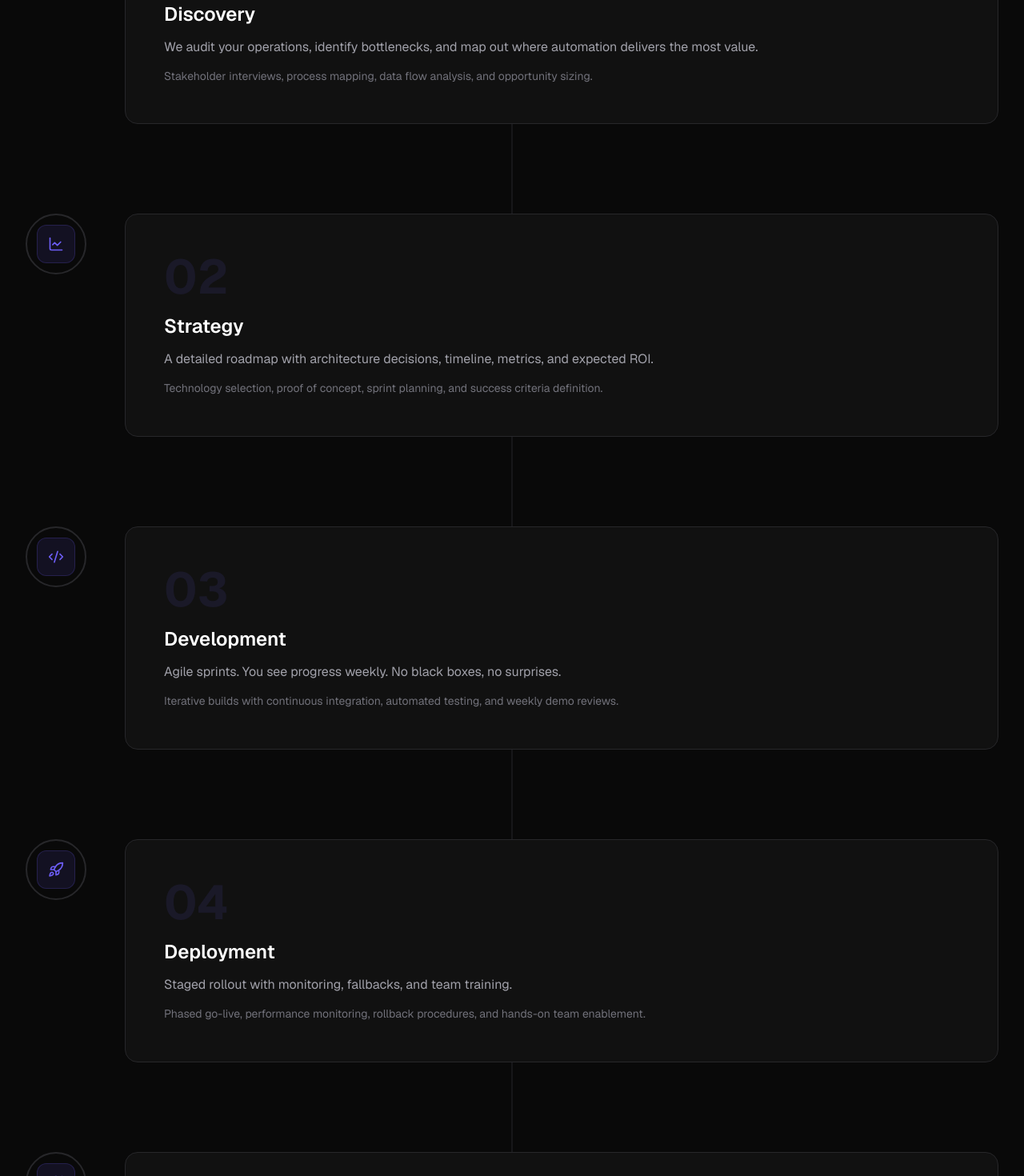
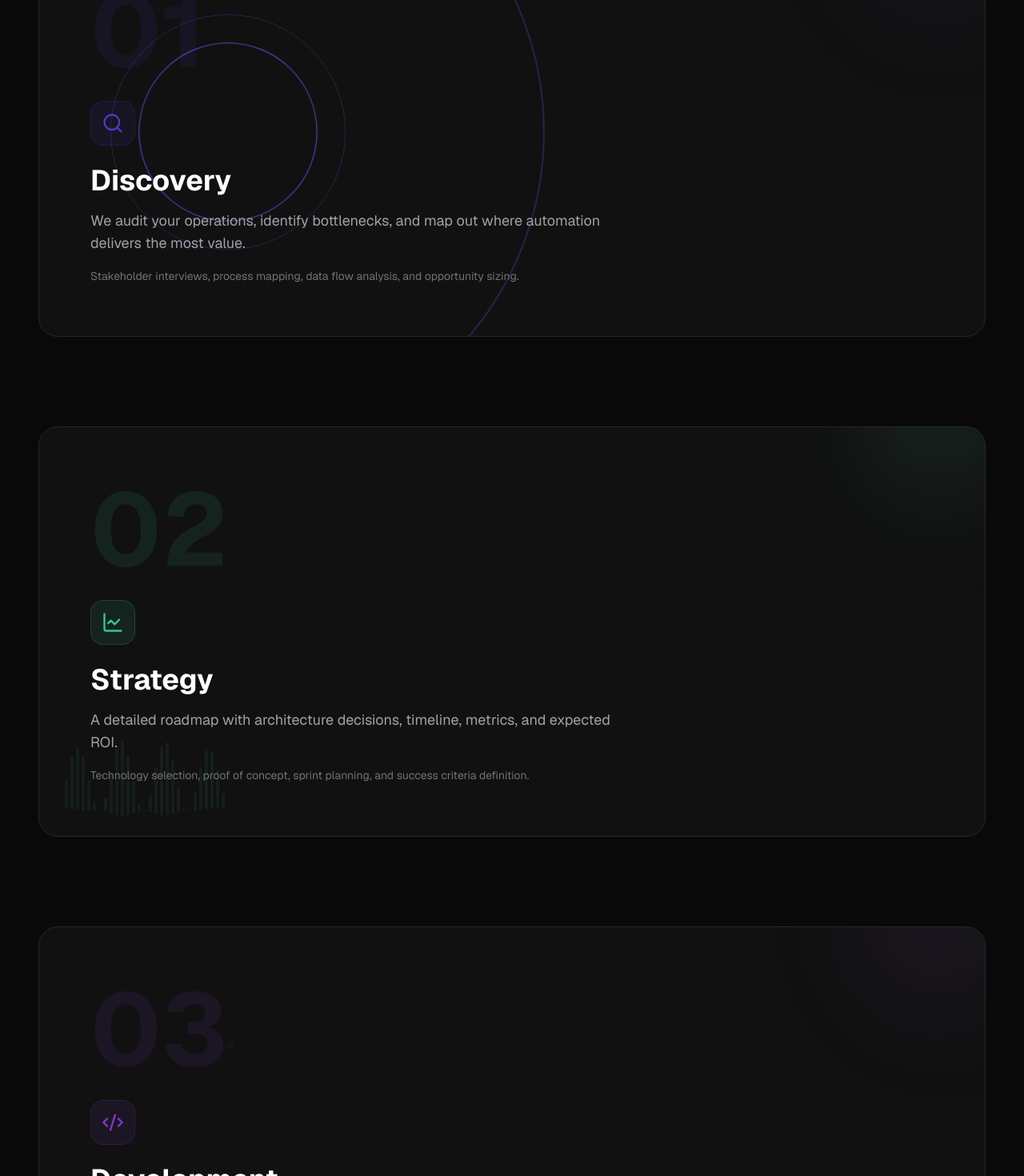
Before and after one commit to vaibhavtayade07/sericaway, a Next.js app: page / in a window 1280 px wide. Shown: the part 4260-5730 px from the top of the page at 80% size. Built offline with nearby package versions, Linux system fonts and the light colour scheme; a web font is replaced by a local one.

Commit message:
checkpoint: before gold color scheme trial

```diff
--- a/package.json
+++ b/package.json
@@ -24,6 +24,7 @@
     "eslint": "^9.0.0",
     "eslint-config-next": "^15.1.0",
     "postcss": "^8.4.49",
+    "shadcn": "^4.13.0",
     "tailwindcss": "^3.4.17"
   }
 }
--- a/src/components/Process.js
+++ b/src/components/Process.js
@@ -4,6 +4,8 @@ import { useRef, useEffect } from 'react'
 import { gsap } from 'gsap'
 import { ScrollTrigger } from 'gsap/ScrollTrigger'
 import { useReducedMotion } from 'framer-motion'
+import WeightHover from './WeightHover'
+import Magnetic from './Magnetic'
 import { Search, LineChart, Code2, Rocket, RefreshCw } from 'lucide-react'
 
 gsap.registerPlugin(ScrollTrigger)
@@ -13,61 +15,161 @@ const steps = [
     icon: Search, number: '01', title: 'Discovery',
     description: 'We audit your operations, identify bottlenecks, and map out where automation delivers the most value.',
     detail: 'Stakeholder interviews, process mapping, data flow analysis, and opportunity sizing.',
+    hue: 250,
   },
   {
     icon: LineChart, number: '02', title: 'Strategy',
     description: 'A detailed roadmap with architecture decisions, timeline, metrics, and expected ROI.',
     detail: 'Technology selection, proof of concept, sprint planning, and success criteria definition.',
+    hue: 160,
   },
   {
     icon: Code2, number: '03', title: 'Development',
     description: 'Agile sprints. You see progress weekly. No black boxes, no surprises.',
     detail: 'Iterative builds with continuous integration, automated testing, and weekly demo reviews.',
+    hue: 270,
   },
   {
     icon: Rocket, number: '04', title: 'Deployment',
     description: 'Staged rollout with monitoring, fallbacks, and team training.',
     detail: 'Phased go-live, performance monitoring, rollback procedures, and hands-on team enablement.',
+    hue: 40,
   },
   {
     icon: RefreshCw, number: '05', title: 'Optimization',
     description: 'Post-launch refinement based on real data. We keep improving.',
     detail: 'Performance tuning, user feedback integration, A/B testing, and continuous iteration.',
+    hue: 190,
   },
 ]
+
+const decoratives = {
+  scan: ({ hue }) => (
+    <div className="absolute inset-0 pointer-events-none overflow-hidden">
+      {[0, 1, 2, 3].map((i) => (
+        <div
+          key={i}
+          className="absolute rounded-full border opacity-[0.06]"
+          style={{
+            left: '20%',
+            top: '50%',
+            width: `${200 + i * 120}px`,
+            height: `${200 + i * 120}px`,
+            borderColor: `hsl(${hue}, 70%, 60%)`,
+            marginLeft: `-${100 + i * 60}px`,
+            marginTop: `-${100 + i * 60}px`,
+            animation: `ping 3s ${i * 0.6}s ease-out infinite`,
+          }}
+        />
+      ))}
+    </div>
+  ),
+  wave: ({ hue }) => (
+    <div className="absolute inset-0 pointer-events-none overflow-hidden flex items-end gap-[3px] p-8 opacity-[0.06]">
+      {Array.from({ length: 30 }).map((_, i) => (
+        <div
+          key={i}
+          className="w-1 rounded-t-full"
+          style={{
+            height: `${20 + Math.sin(i * 0.8) * 40 + 20}px`,
+            backgroundColor: `hsl(${hue}, 70%, 60%)`,
+            animation: `wave 2s ${i * 0.07}s ease-in-out infinite alternate`,
+          }}
+        />
+      ))}
+    </div>
+  ),
+  grid: ({ hue }) => (
+    <div className="absolute inset-0 pointer-events-none overflow-hidden opacity-[0.05]">
+      <div
+        className="w-full h-full"
+        style={{
+          backgroundImage: `
+            linear-gradient(rgba(255,255,255,0.12) 1px, transparent 1px),
+            linear-gradient(90deg, rgba(255,255,255,0.12) 1px, transparent 1px)
+          `,
+          backgroundSize: '40px 40px',
+        }}
+      />
+      {[0, 1, 2, 3].map((i) => (
+        <div
+          key={i}
+          className="absolute rounded-full"
+          style={{
+            left: `${20 + i * 22}%`,
+            top: `${30 + (i % 2) * 35}%`,
+            width: '6px',
+            height: '6px',
+            backgroundColor: `hsl(${hue}, 70%, 60%)`,
+            boxShadow: `0 0 12px hsla(${hue}, 70%, 60%, 0.4)`,
+            animation: `pulse-dot 2s ${i * 0.4}s ease-in-out infinite`,
+          }}
+        />
+      ))}
+    </div>
+  ),
+  particles: ({ hue }) => (
+    <div className="absolute inset-0 pointer-events-none overflow-hidden opacity-[0.06]">
+      {Array.from({ length: 12 }).map((_, i) => (
+        <div
+          key={i}
+          className="absolute rounded-full"
+          style={{
+            left: `${15 + Math.random() * 70}%`,
+            bottom: '-10px',
+            width: `${3 + Math.random() * 5}px`,
+            height: `${3 + Math.random() * 5}px`,
+            backgroundColor: `hsl(${hue}, 70%, 60%)`,
+            animation: `rise 3s ${i * 0.25}s ease-out infinite`,
+          }}
+        />
+      ))}
+    </div>
+  ),
+  orbit: ({ hue }) => (
+    <div className="absolute inset-0 pointer-events-none overflow-hidden flex items-center justify-center opacity-[0.06]">
+      <div
+        className="relative"
+        style={{ width: '200px', height: '200px' }}
+      >
+        <div
+          className="absolute inset-0 rounded-full"
+          style={{
+            border: '1px solid',
+            borderColor: `hsl(${hue}, 70%, 60%)`,
+            animation: 'spin 8s linear infinite',
+          }}
+        />
+        <div
+          className="absolute rounded-full"
+          style={{
+            left: '50%',
+            top: '-4px',
+            width: '8px',
+            height: '8px',
+            marginLeft: '-4px',
+            backgroundColor: `hsl(${hue}, 70%, 60%)`,
+            boxShadow: `0 0 12px hsla(${hue}, 70%, 60%, 0.6)`,
+          }}
+        />
+      </div>
+    </div>
+  ),
+}
 
 export default function Process() {
   const sectionRef = useRef(null)
   const headingRef = useRef(null)
-  const timelineRef = useRef(null)
   const reduce = useReducedMotion()
 
   useEffect(() => {
-    if (reduce || !sectionRef.current) return
-
-    const cards = sectionRef.current.querySelectorAll('.process-card')
-    cards.forEach((el) => {
-      el.setAttribute('string', '')
-      el.setAttribute('string-repeat', '')
-    })
-
-    let st
-    const init = async () => {
-      try {
-        const { StringTune } = await import('@fiddle-digital/string-tune')
-        st = StringTune.getInstance()
-        st.use(StringTune.StringLazy)
-        st.start(0)
-      } catch {}
-    }
-    init()
+    if (reduce) return
 
     const ctx = gsap.context(() => {
-      gsap.fromTo(
-        headingRef.current,
+      gsap.fromTo(headingRef.current,
         { opacity: 0, y: 30 },
         {
-          opacity: 1, y: 0, duration: 1.2, ease: 'power3.out',
+          opacity: 1, y: 0, duration: 1, ease: 'power3.out',
           scrollTrigger: {
             trigger: headingRef.current,
             start: 'top 85%',
@@ -77,36 +179,37 @@ export default function Process() {
         }
       )
 
-      if (timelineRef.current) {
-        gsap.fromTo(
-          timelineRef.current,
-          { scaleY: 0, transformOrigin: 'top center' },
-          {
-            scaleY: 1,
-            ease: 'none',
-            scrollTrigger: {
-              trigger: sectionRef.current,
-              start: 'top 20%',
-              end: 'bottom bottom',
-              scrub: 1,
-            },
-          }
-        )
-      }
+      const cards = gsap.utils.toArray('.process-card')
+      cards.forEach((card) => {
+        const number = card.querySelector('.card-number')
+        const icon = card.querySelector('.card-icon')
+        const title = card.querySelector('.card-title')
+        const desc = card.querySelector('.card-desc')
+        const detail = card.querySelector('.card-detail')
 
-      sectionRef.current.querySelectorAll('.process-card').forEach((card) => {
+        gsap.set(card, { opacity: 0, y: 80 })
+        gsap.set(number, { x: -40, opacity: 0 })
+        gsap.set(icon, { scale: 0, rotation: -25 })
+        gsap.set([title, desc, detail], { y: 25, opacity: 0 })
+
         ScrollTrigger.create({
           trigger: card,
-          start: 'top 85%',
-          onEnter: () => card.classList.add('-inview'),
+          start: 'top 75%',
+          onEnter: () => {
+            const tl = gsap.timeline()
+            tl.to(card, { opacity: 1, y: 0, duration: 0.7, ease: 'power3.out' })
+              .to(number, { x: 0, opacity: 1, duration: 0.6, ease: 'power3.out' }, '-=0.45')
+              .to(icon, { scale: 1, rotation: 0, duration: 0.5, ease: 'back.out(2.5)' }, '-=0.35')
+              .to(title, { y: 0, opacity: 1, duration: 0.5, ease: 'power3.out' }, '-=0.25')
+              .to(desc, { y: 0, opacity: 1, duration: 0.4, ease: 'power3.out' }, '-=0.15')
+              .to(detail, { y: 0, opacity: 1, duration: 0.4, ease: 'power3.out' }, '-=0.1')
+          },
           once: true,
         })
       })
     }, sectionRef)
-    return () => {
-      ctx.revert()
-      try { st?.stop?.() } catch {}
-    }
+
+    return () => ctx.revert()
   }, [reduce])
 
   return (
@@ -114,75 +217,123 @@ export default function Process() {
       <div className="section-shape section-shape-1" aria-hidden="true" />
       <div className="section-shape section-shape-2" aria-hidden="true" />
 
+      <div
+        className="absolute inset-0 pointer-events-none opacity-[0.015]"
+        style={{
+          backgroundImage: `
+            linear-gradient(rgba(255,255,255,0.1) 1px, transparent 1px),
+            linear-gradient(90deg, rgba(255,255,255,0.1) 1px, transparent 1px)
+          `,
+          backgroundSize: '60px 60px',
+        }}
+      />
+
       <style>{`
-        .process-card-inner {
-          scale: 1.15;
-          opacity: 0;
-          clip-path: polygon(50% 50%, 50% 50%, 50% 50%, 50% 50%);
-          transition:
-            scale 1.5s cubic-bezier(0.86, 0, 0.31, 1),
-            opacity 1.5s cubic-bezier(0.86, 0, 0.31, 1),
-            clip-path 1.5s cubic-bezier(0.86, 0, 0.31, 1);
+        @keyframes ping {
+          0% { opacity: 0; transform: scale(0.8); }
+          50% { opacity: 1; }
+          100% { opacity: 0; transform: scale(1.5); }
         }
-        .process-card.-inview .process-card-inner {
-          scale: 1;
-          opacity: 1;
-          clip-path: polygon(0% 0%, 100% 0%, 100% 100%, 0% 100%);
+        @keyframes wave {
+          0% { transform: scaleY(0.5); }
+          100% { transform: scaleY(1.2); }
+        }
+        @keyframes pulse-dot {
+          0%, 100% { opacity: 0.3; transform: scale(1); }
+          50% { opacity: 1; transform: scale(1.8); }
+        }
+        @keyframes rise {
+          0% { transform: translateY(0) scale(1); opacity: 0; }
+          20% { opacity: 1; }
+          100% { transform: translateY(-400px) scale(0.3); opacity: 0; }
+        }
+        @keyframes spin {
+          0% { transform: rotate(0deg); }
+          100% { transform: rotate(360deg); }
         }
       `}</style>
 
       <div className="container-app pt-24 sm:pt-32 lg:pt-40">
-        <div ref={headingRef} className="max-w-2xl mb-16 sm:mb-20">
-          <h2 className="heading-lg text-white">How we work</h2>
+        <div ref={headingRef} className="max-w-2xl mb-20 sm:mb-28">
+          <WeightHover className="heading-lg text-white">How we work</WeightHover>
           <p className="mt-4 text-[#A1A1AA] text-base leading-relaxed max-w-xl">
             A structured but flexible approach that keeps projects moving without sacrificing quality.
           </p>
         </div>
       </div>
 
-      <div className="relative pb-32 sm:pb-40 lg:pb-48">
-        <div className="absolute left-[2.375rem] lg:left-1/2 top-0 bottom-0 w-px bg-[#27272A] -translate-x-1/2" />
-        <div
-          ref={timelineRef}
-          className="absolute left-[2.375rem] lg:left-1/2 top-0 bottom-0 w-px bg-accent/40 origin-top -translate-x-1/2"
-          style={{ scaleY: 0 }}
-        />
+      <div className="container-app pb-32 sm:pb-40 lg:pb-48">
+        <div className="space-y-20 sm:space-y-28">
+          {steps.map((step, i) => {
+            const DecorativeVisual = decoratives[['scan', 'wave', 'grid', 'particles', 'orbit'][i]]
+            const accentColor = `hsl(${step.hue}, 55%, 50%)`
+            const accentBg = `hsla(${step.hue}, 55%, 50%, 0.1)`
+            const accentBorder = `hsla(${step.hue}, 55%, 50%, 0.2)`
+            const orbGradient = `radial-gradient(circle at 30% 30%, hsla(${step.hue}, 60%, 60%, 0.12), transparent 70%)`
 
-        {steps.map((step, i) => {
-          const isLeft = i % 2 === 0
             return (
               <div
                 key={step.title}
-              className="group relative flex flex-col lg:flex-row items-start gap-6 lg:gap-12 px-6 sm:px-8 mb-20 sm:mb-28 last:mb-0"
+                className="process-card relative rounded-3xl overflow-hidden"
+                style={{
+                  border: '1px solid',
+                  borderColor: 'rgba(39,39,42,1)',
+                  backgroundColor: '#111111',
+                  transition: 'border-color 0.5s, background-color 0.5s',
+                }}
+                onMouseEnter={(e) => {
+                  e.currentTarget.style.borderColor = `hsla(${step.hue}, 55%, 50%, 0.3)`
+                  e.currentTarget.style.backgroundColor = '#161616'
+                }}
+                onMouseLeave={(e) => {
+                  e.currentTarget.style.borderColor = 'rgba(39,39,42,1)'
+                  e.currentTarget.style.backgroundColor = '#111111'
+                }}
               >
-              <div className="relative z-10 shrink-0 flex items-center justify-center w-[4.75rem] h-[4.75rem] rounded-full border-2 border-[#27272A] bg-[#090909] lg:mx-auto">
-                <div className="w-12 h-12 rounded-xl bg-accent/10 border border-accent/20 flex items-center justify-center">
-                  <step.icon className="w-5 h-5 text-accent" />
-                </div>
+                {/* Ambient orb */}
+                <div
+                  className="absolute -top-32 -right-32 w-72 h-72 rounded-full pointer-events-none"
+                  style={{
+                    background: orbGradient,
+                    filter: 'blur(60px)',
+                  }}
+                />
+
+                {/* Decorative visual */}
+                {DecorativeVisual && <DecorativeVisual hue={step.hue} />}
+
+                {/* Content */}
+                <div className="relative z-10 p-8 sm:p-12 lg:p-16">
+                  <Magnetic className="card-number inline-block text-7xl sm:text-8xl lg:text-9xl font-bold leading-none mb-6 select-none"
+                    style={{ color: `hsla(${step.hue}, 55%, 50%, 0.1)` }}
+                  >
+                    {step.number}
+                  </Magnetic>
+
+                  <div
+                    className="card-icon w-14 h-14 rounded-2xl flex items-center justify-center mb-6"
+                    style={{ backgroundColor: accentBg, border: `1px solid ${accentBorder}` }}
+                  >
+                    <step.icon className="w-7 h-7" style={{ color: accentColor }} />
                   </div>
 
-              <div className={`flex-1 w-full lg:w-[42%] ${isLeft ? 'lg:mr-auto' : 'lg:ml-auto'}`}>
-                <figure className="process-card block rounded-2xl border border-[#27272A] bg-[#111111] p-8 sm:p-10 lg:p-12 overflow-hidden">
-                  <div className="process-card-inner">
-                    <span className="text-5xl sm:text-6xl font-bold text-accent/10 leading-none block mb-4">
-                      {step.number}
-                    </span>
-                    <h3 className="text-xl sm:text-2xl font-semibold text-white">
+                  <h3 className="card-title text-2xl sm:text-3xl lg:text-4xl font-bold text-white mb-4">
                     {step.title}
                   </h3>
-                    <p className="mt-3 text-[#A1A1AA] text-base leading-relaxed">
+
+                  <p className="card-desc text-[#A1A1AA] text-base sm:text-lg leading-relaxed max-w-2xl">
                     {step.description}
                   </p>
-                    <p className="mt-3 text-sm text-[#71717A] leading-relaxed">
+
+                  <p className="card-detail text-sm text-[#71717A] leading-relaxed max-w-xl mt-4">
                     {step.detail}
                   </p>
-                  </div>
-                </figure>
                 </div>
               </div>
             )
           })}
         </div>
+      </div>
     </section>
   )
 }
```
Also changed, not shown: opencode.json (added, +14 -0 lines), 1 other file (tests, documents, lock files or other folders). Lines whose indentation alone changed are shown as unchanged.
